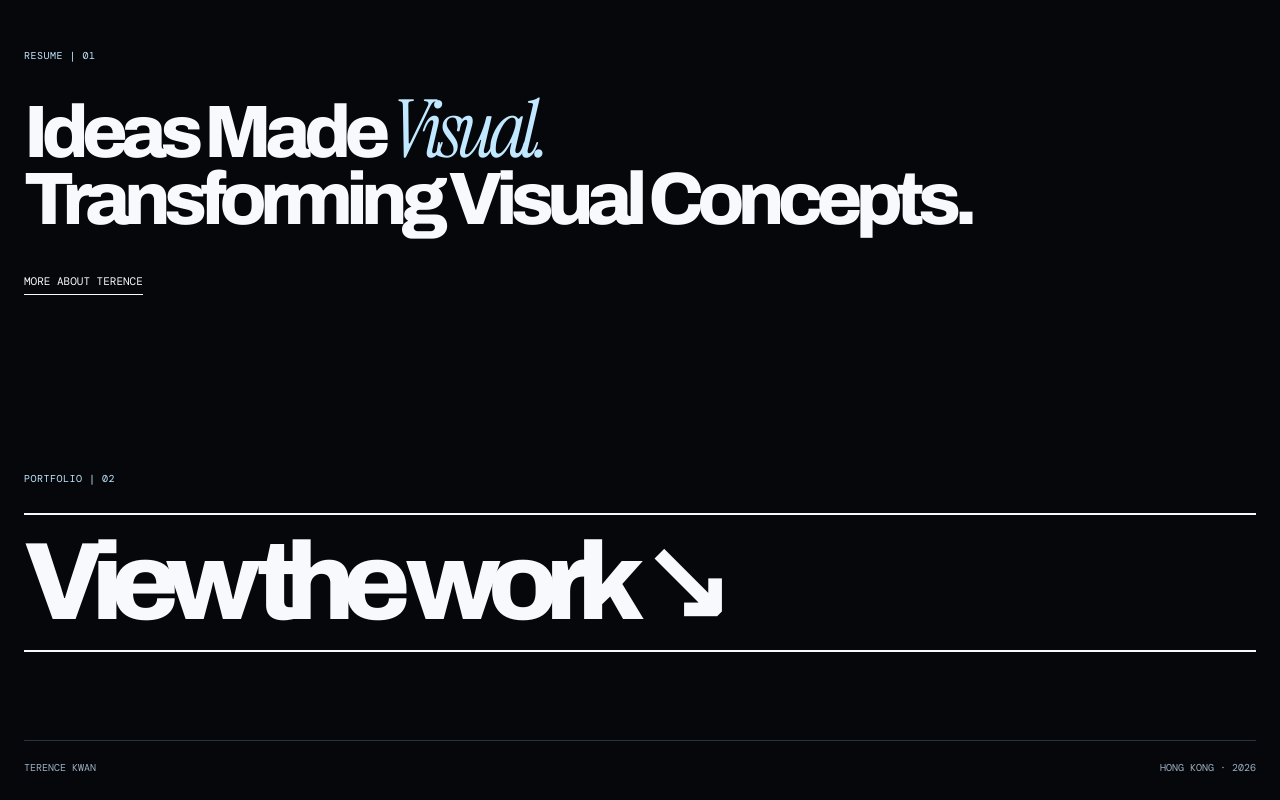
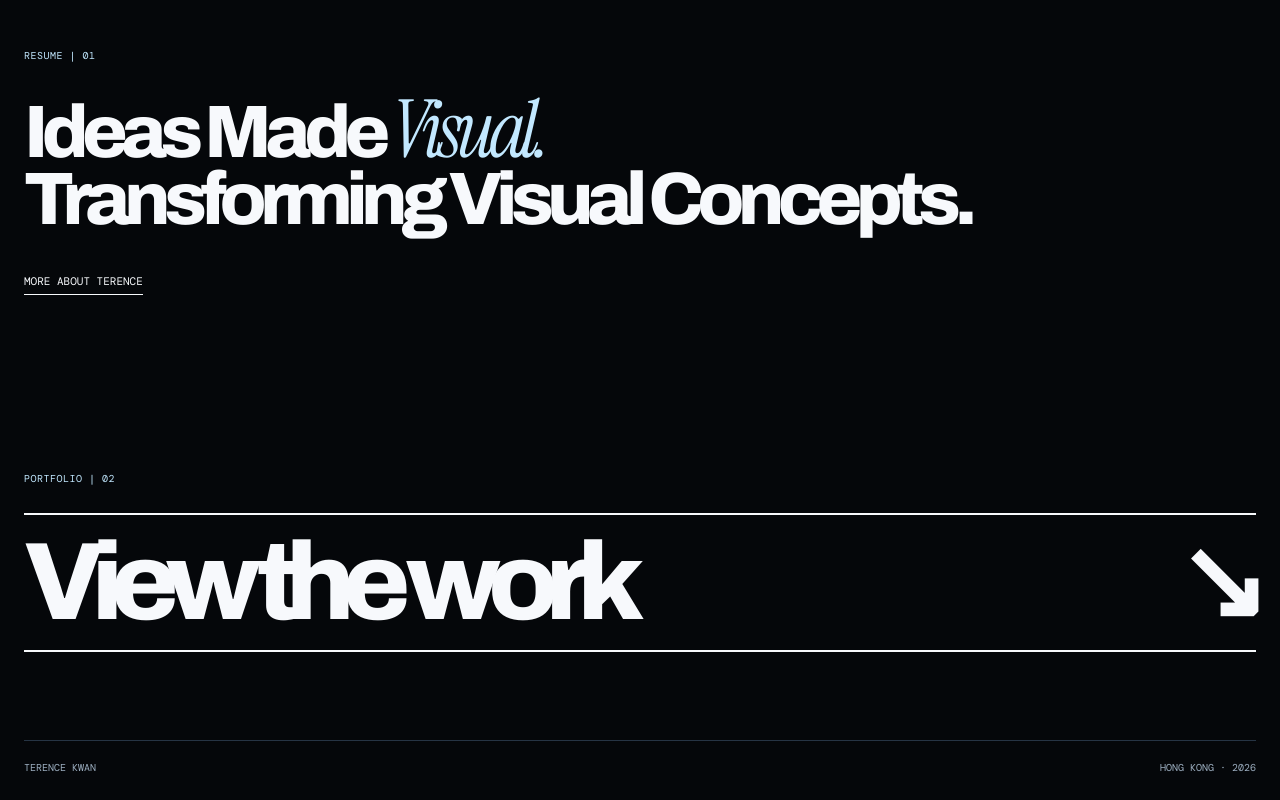
Before and after one commit to terencepez/terence-kwan-portfolio, a website: page site/index.html in a window 1280 px wide. Shown: the part 910-1710 px from the top of the page. Drawn offline with nearby package versions, Linux system fonts and the light colour scheme.

Commit message:
Update styles.css

```diff
--- a/site/styles.css
+++ b/site/styles.css
@@ -29,7 +29,8 @@ a { color: inherit; text-decoration: none; }
 .manifesto h2 { max-width: 1110px; margin: 32px 0 38px; font-size: clamp(39px, 5.8vw, 90px); font-weight: 800; line-height: .9; letter-spacing: -.09em; }
 .manifesto em { color: var(--blue); font-family: "Instrument Serif", Georgia, serif; font-size: 1.08em; font-weight: 400; }
 .text-link { display: inline-flex; border-bottom: 1px solid currentColor; padding-bottom: 6px; font: 11px "DM Mono", monospace; text-transform: uppercase; }
-.work-link { display: grid; grid-template-columns: 1fr 1fr auto; align-items: center; margin: 28px 0 88px; padding: 28px 0; border-top: 2px solid var(--paper); border-bottom: 2px solid var(--paper); font-size: clamp(55px, 8.6vw, 132px); font-weight: 800; line-height: .72; letter-spacing: -.115em; }
+.work-link { display: grid; grid-template-columns: minmax(0, 1fr) auto; align-items: center; gap: 24px; margin: 28px 0 88px; padding: 28px 0; border-top: 2px solid var(--paper); border-bottom: 2px solid var(--paper); font-size: clamp(55px, 8.6vw, 132px); font-weight: 800; line-height: .72; letter-spacing: -.115em; }
+.work-link-label { white-space: nowrap; }
 .page-intro { display: grid; grid-template-columns: 1fr minmax(0, 2.1fr); gap: 32px; padding: clamp(72px, 11vw, 160px) 0 clamp(70px, 9vw, 128px); }
 .page-intro h1 { grid-column: 2; max-width: 980px; margin: 0; font-size: clamp(49px, 7.2vw, 116px); font-weight: 800; line-height: .82; letter-spacing: -.105em; }
 .page-intro p { grid-column: 2; max-width: 590px; margin: 20px 0 0; color: #b9c6d4; font-size: 16px; line-height: 1.65; }
@@ -52,4 +53,4 @@ a { color: inherit; text-decoration: none; }
 .contact-details a { width: fit-content; border-bottom: 1px solid transparent; font-size: clamp(18px, 2.3vw, 30px); font-weight: 700; line-height: 1.2; letter-spacing: -.07em; }
 .contact-details a:hover { border-color: var(--blue); color: var(--blue); }
 .contact-note { margin: 0; color: #b9c6d4; font-size: 16px; line-height: 1.66; }
-@media (max-width: 700px) { .shell { width: min(100% - 32px, 1480px); } .site-header { padding: 18px 0; } .nav { gap: 14px; font-size: 10px; } .hero { min-height: calc(100svh - 70px); display: flex; flex-direction: column; padding-top: 78px; } .hero h1 { font-size: clamp(54px, 16.7vw, 88px); line-height: .76; } .hero-context { width: min(100%, 260px); margin: 62px 0 0; } .rule { width: 55px; height: 7px; margin-bottom: 15px; } .hero-bottom { width: 100%; margin-top: auto; padding: 40px 0 28px; } .circle { width: 58px; height: 58px; } .manifesto { padding: 88px 0; } .manifesto h2 { font-size: 42px; } .work-link { grid-template-columns: 1fr auto; padding: 22px 0; font-size: 57px; } .work-link span:nth-child(2) { grid-column: 1; } .footer { flex-wrap: wrap; font-size: 9px; } .page-intro { display: block; padding: 74px 0 80px; } .page-intro .eyebrow { margin-bottom: 28px; } .page-intro h1 { font-size: 52px; } .page-intro p { margin-top: 26px; font-size: 14px; } .about-grid, .contact-grid { grid-template-columns: 1fr; gap: 16px; padding-bottom: 84px; } .about-grid h2 { font-size: 43px; } .about-note { padding-top: 20px; font-size: 14px; } .skills { padding-bottom: 70px; } .skills-list, .work-grid { grid-template-columns: 1fr; } .work-grid { gap: 38px; } .contact-details a { font-size: 21px; } }
+@media (max-width: 700px) { .shell { width: min(100% - 32px, 1480px); } .site-header { padding: 18px 0; } .nav { gap: 14px; font-size: 10px; } .hero { min-height: calc(100svh - 70px); display: flex; flex-direction: column; padding-top: 78px; } .hero h1 { font-size: clamp(54px, 16.7vw, 88px); line-height: .76; } .hero-context { width: min(100%, 260px); margin: 62px 0 0; } .rule { width: 55px; height: 7px; margin-bottom: 15px; } .hero-bottom { width: 100%; margin-top: auto; padding: 40px 0 28px; } .circle { width: 58px; height: 58px; } .manifesto { padding: 88px 0; } .manifesto h2 { font-size: 42px; } .work-link { grid-template-columns: minmax(0, 1fr) auto; padding: 22px 0; font-size: 57px; } .footer { flex-wrap: wrap; font-size: 9px; } .page-intro { display: block; padding: 74px 0 80px; } .page-intro .eyebrow { margin-bottom: 28px; } .page-intro h1 { font-size: 52px; } .page-intro p { margin-top: 26px; font-size: 14px; } .about-grid, .contact-grid { grid-template-columns: 1fr; gap: 16px; padding-bottom: 84px; } .about-grid h2 { font-size: 43px; } .about-note { padding-top: 20px; font-size: 14px; } .skills { padding-bottom: 70px; } .skills-list, .work-grid { grid-template-columns: 1fr; } .work-grid { gap: 38px; } .contact-details a { font-size: 21px; } }
```
